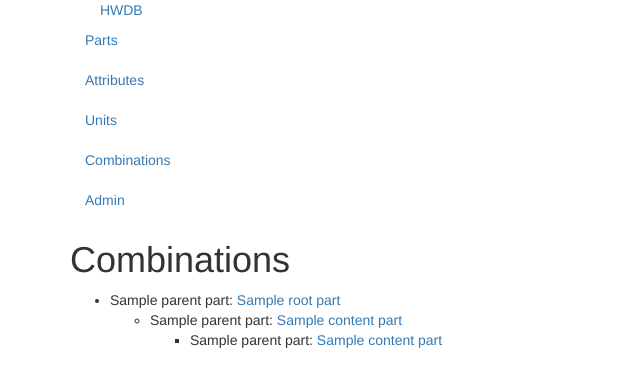
After one commit to barbogast/hwdb4, a Python web app: template hwdb/templates/combinations.html in a window 1280 px wide. The commit adds this page. Shown: the top 387 px of the page, without its empty margins (0-640 px from the left). Run offline with Jinja, Linux system fonts and the light colour scheme; the template is opened without the code that fills it: most values are stand-ins (such as "Sample title", 1, 10 or a date in 2020); some libraries are stand-ins or nearby versions.

Commit message:
Added 'Combinations' page

```diff
--- a/hwdb/templates/base.html
+++ b/hwdb/templates/base.html
@@ -22,6 +22,7 @@
 	<li><a href="/parts">Parts</a></li>
 	<li><a href="/attributes">Attributes</a></li>
 	<li><a href="/units">Units</a></li>
+	<li><a href="/combinations">Combinations</a></li>
 	<li><a href="/admin">Admin</a></li>
        </div>
      </div>
--- /dev/null
+++ b/hwdb/templates/combinations.html
@@ -0,0 +1,31 @@
+{% extends "base.html" %}
+{% block body %}
+  <div class="container">
+    <h1>Combinations</h1>
+    <ul>
+    {% for root_part in root_parts %}
+    <li>
+      {{ root_part.parent_part.name }}:
+      <a href="/parts?id={{root_part.id}}">{{ root_part.name }}</a>
+      <ul>
+        {% for content_map in root_part.content_map %}
+        <li>
+          {{content_map.content_part.parent_part.name}}: <a href="/parts?id={{content_map.content_part.id}}">{{ content_map.content_part.name }}</a>
+
+          <ul>
+            {% for content_map_inner in content_map.content_part.content_map %}
+            <li>
+              {{content_map_inner.content_part.parent_part.name }}:
+              <a href="/parts?id={{content_map_inner.content_part.id}}">{{ content_map_inner.content_part.name }}</a>
+            </li>
+            {% endfor %}
+          </ul>
+        </li>
+        {% endfor %}
+      </ul>
+    </li>
+    {% endfor %}
+
+    </ul>
+  </div>
+{% endblock %}
--- a/hwdb/templates/index.html
+++ b/hwdb/templates/index.html
@@ -6,6 +6,7 @@
     <li><a href="/parts">Parts</a></li>
     <li><a href="/attributes">Attributes</a></li>
     <li><a href="/units">Units</a></li>
+    <li><a href="/combinations">Combinations</a></li>
     </ul>
     <a href="/admin">Admin</a>
     <div>
--- a/hwdb/ui.py
+++ b/hwdb/ui.py
@@ -4,6 +4,7 @@ Author: Benjamin Arbogast
 
 from flask import Blueprint, render_template, request
 from sqlalchemy.orm import scoped_session, sessionmaker
+from sqlalchemy.sql import and_
 from flaskext.htmlbuilder import html as H
 
 import hwdb.model as M
@@ -50,3 +51,8 @@ def attributes():
 def units():
     units = M.db_session.query(M.Unit).order_by('name')
     return render_template('units.html', units=units)
+
+@bp.route("/combinations")
+def combinations():
+    root_parts = M.db_session.query(M.Part).filter(and_(M.Part.content_map!=None, M.Part.container_map==None))
+    return render_template('combinations.html', root_parts=root_parts)
```
